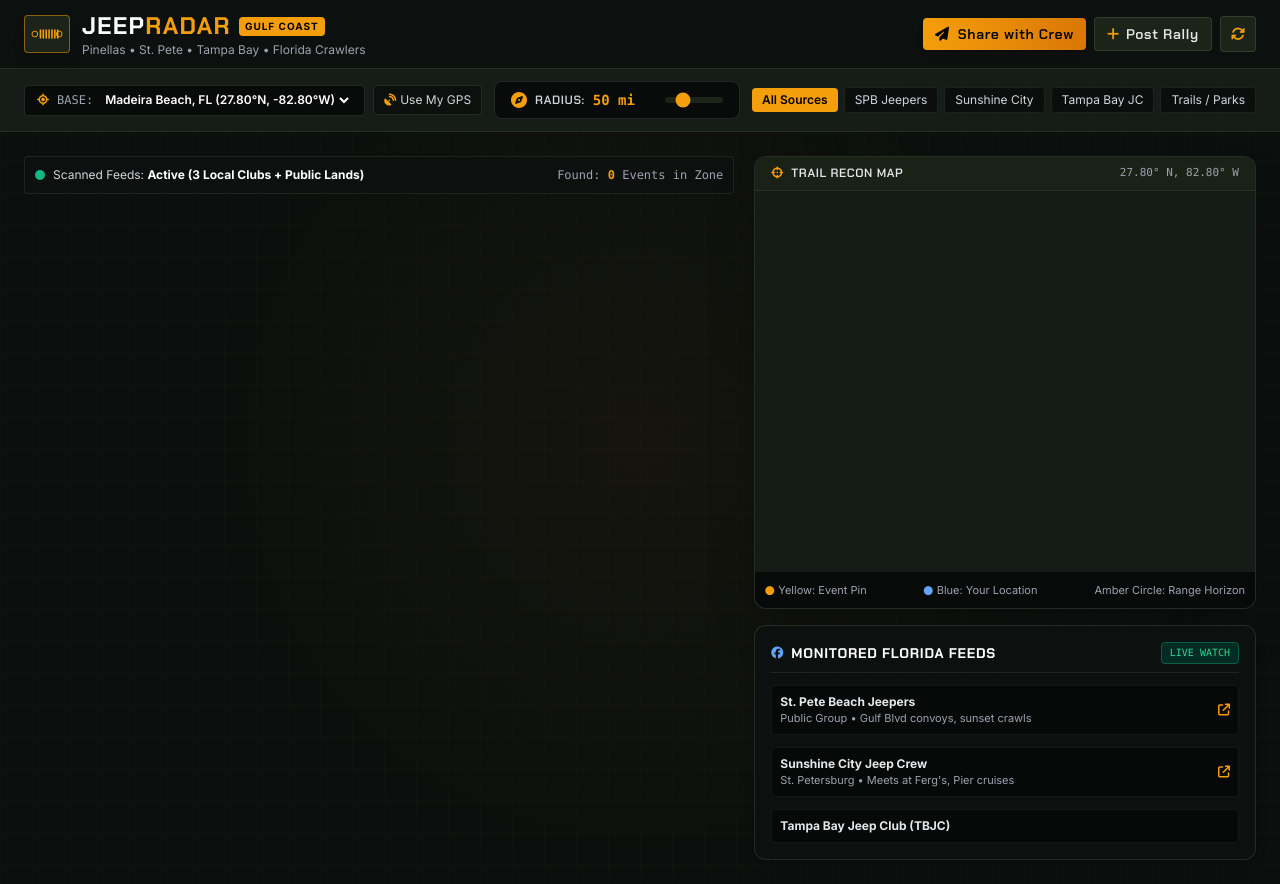
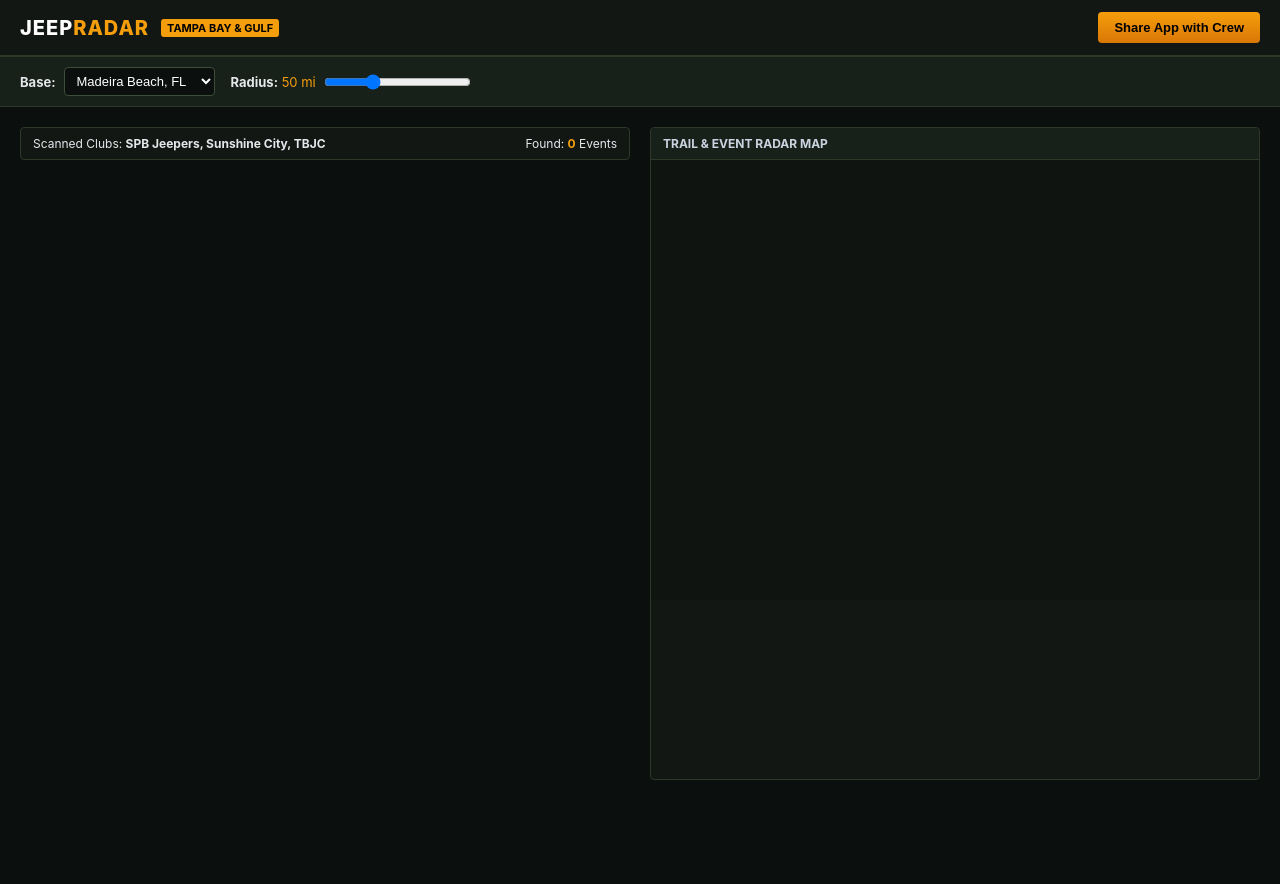
Before and after one commit to serenomanagermike-beep/jeep-radar, a plain HTML site: page index.html in a window 1280 px wide. After the commit the page ends 800 px from the top, so only its background shows below. Drawn offline with nearby package versions, Linux system fonts and the light colour scheme.

Commit message:
Update index.html

```diff
--- a/index.html
+++ b/index.html
@@ -2,251 +2,245 @@
 <html lang="en">
 <head>
   <meta charset="UTF-8">
-  <meta name="viewport" content="width=device-width, initial-scale=1.0, maximum-scale=1.0, user-scalable=no">
+  <meta name="viewport" content="width=device-width, initial-scale=1.0">
   <title>JeepRadar // Florida Gulf Coast</title>
 
-  <!-- Tailwind CSS & FontAwesome -->
-  <script src="https://cdn.tailwindcss.com"></script>
-  <link rel="stylesheet" href="https://cdnjs.cloudflare.com/ajax/libs/font-awesome/6.5.1/css/all.min.css"/>
-  <link href="https://fonts.googleapis.com/css2?family=Chakra+Petch:wght@600;700&family=Inter:wght@400;500;600;700&display=swap" rel="stylesheet">
-
-  <!-- Leaflet CSS & JS -->
-  <link rel="stylesheet" href="https://cdnjs.cloudflare.com/ajax/libs/leaflet/1.9.4/leaflet.min.css" />
-  <script src="https://cdnjs.cloudflare.com/ajax/libs/leaflet/1.9.4/leaflet.min.js"></script>
-
-  <script>
-    tailwind.config = {
-      theme: {
-        extend: {
-          colors: {
-            jeep: {
-              olive: '#2d3829',
-              darkolive: '#1c2419',
-              lightolive: '#475841',
-              orange: '#f59e0b',
-              metal: '#181f1a',
-              steel: '#0d110f'
-            }
-          },
-          fontFamily: {
-            tactical: ['"Chakra Petch"', 'sans-serif'],
-            sans: ['Inter', 'sans-serif']
-          }
-        }
-      }
-    }
-  </script>
+  <link rel="stylesheet" href="https://unpkg.com/leaflet@1.9.4/dist/leaflet.css" />
+  <script src="https://unpkg.com/leaflet@1.9.4/dist/leaflet.js"></script>
 
   <style>
+    * { box-sizing: border-box; margin: 0; padding: 0; }
     body {
       background-color: #0b0f0d;
       color: #e5e7eb;
-      font-family: 'Inter', sans-serif;
+      font-family: -apple-system, BlinkMacSystemFont, "Segoe UI", Roboto, Helvetica, Arial, sans-serif;
+      min-height: 100vh;
+      display: flex;
+      flex-direction: column;
     }
-    .tactical-font { font-family: 'Chakra Petch', sans-serif; letter-spacing: 0.05em; }
-    .topo-grid {
-      background-image:
-        radial-gradient(circle at 50% 50%, rgba(245, 158, 11, 0.04) 0%, transparent 60%),
-        linear-gradient(rgba(245, 158, 11, 0.02) 1px, transparent 1px),
-        linear-gradient(90deg, rgba(245, 158, 11, 0.02) 1px, transparent 1px);
-      background-size: 100% 100%, 32px 32px, 32px 32px;
+    header {
+      background-color: #121714;
+      border-bottom: 2px solid #2d3829;
+      padding: 12px 20px;
+      display: flex;
+      justify-content: space-between;
+      align-items: center;
     }
-    .custom-scrollbar::-webkit-scrollbar { width: 6px; }
-    .custom-scrollbar::-webkit-scrollbar-track { background: #111612; }
-    .custom-scrollbar::-webkit-scrollbar-thumb { background: #2d3829; border-radius: 3px; }
+    .brand-row { display: flex; align-items: center; gap: 12px; }
+    .brand-title { font-size: 20px; font-weight: 800; color: #fff; letter-spacing: 1px; }
+    .brand-title span { color: #f59e0b; }
+    .badge {
+      background: #f59e0b;
+      color: #000;
+      font-size: 11px;
+      font-weight: 700;
+      padding: 2px 6px;
+      border-radius: 3px;
+      text-transform: uppercase;
+    }
+    .btn-share {
+      background: linear-gradient(180deg, #f59e0b, #d97706);
+      color: #000;
+      font-weight: 700;
+      font-size: 13px;
+      border: none;
+      padding: 8px 16px;
+      border-radius: 4px;
+      cursor: pointer;
+    }
+    .btn-share:hover { background: #d97706; }
+    .toolbar {
+      background: #18201a;
+      border-bottom: 1px solid #2d3829;
+      padding: 10px 20px;
+      display: flex;
+      flex-wrap: wrap;
+      align-items: center;
+      gap: 16px;
+    }
+    .tool-group { display: flex; align-items: center; gap: 8px; font-size: 13px; }
+    select, input[type="range"] {
+      background: #0b0f0d;
+      color: #fff;
+      border: 1px solid #3d4d38;
+      padding: 5px 8px;
+      border-radius: 4px;
+      font-size: 13px;
+    }
+    .main-grid {
+      display: grid;
+      grid-template-columns: 1fr 1fr;
+      gap: 20px;
+      padding: 20px;
+      max-width: 1400px;
+      width: 100%;
+      margin: 0 auto;
+      flex: 1;
+    }
+    @media (max-width: 900px) {
+      .main-grid { grid-template-columns: 1fr; }
+    }
+    .feed-panel { display: flex; flex-direction: column; gap: 12px; }
+    .status-bar {
+      background: #121714;
+      border: 1px solid #2d3829;
+      padding: 8px 12px;
+      border-radius: 4px;
+      font-size: 12px;
+      display: flex;
+      justify-content: space-between;
+    }
+    .event-card {
+      background: #151c17;
+      border: 1px solid #2d3829;
+      border-left: 4px solid #f59e0b;
+      padding: 14px;
+      border-radius: 4px;
+      display: flex;
+      flex-direction: column;
+      gap: 8px;
+    }
+    .event-header { display: flex; justify-content: space-between; align-items: flex-start; }
+    .event-title { font-size: 16px; font-weight: 700; color: #fff; }
+    .event-group { font-size: 11px; color: #f59e0b; font-weight: 600; text-transform: uppercase; }
+    .event-dist { font-size: 14px; font-weight: 700; color: #f59e0b; }
+    .event-desc { font-size: 13px; color: #cbd5e1; line-height: 1.4; }
+    .event-meta { font-size: 12px; color: #94a3b8; display: flex; gap: 16px; flex-wrap: wrap; }
+    .card-actions { display: flex; gap: 8px; margin-top: 4px; }
+    .btn-action {
+      background: #242f26;
+      border: 1px solid #3d4d38;
+      color: #fff;
+      padding: 6px 10px;
+      font-size: 12px;
+      border-radius: 4px;
+      text-decoration: none;
+      cursor: pointer;
+    }
+    .btn-action:hover { background: #334335; }
+    .map-panel {
+      background: #121714;
+      border: 1px solid #2d3829;
+      border-radius: 4px;
+      overflow: hidden;
+      display: flex;
+      flex-direction: column;
+    }
+    .map-header {
+      padding: 8px 12px;
+      background: #18201a;
+      font-size: 12px;
+      font-weight: 700;
+      color: #cbd5e1;
+      border-bottom: 1px solid #2d3829;
+    }
     #radarMap {
       width: 100%;
-      height: 380px;
-      min-height: 350px;
+      height: 440px;
+      background: #0f1411;
+    }
+    .modal-overlay {
+      position: fixed;
+      inset: 0;
+      background: rgba(0,0,0,0.85);
+      display: flex;
+      justify-content: center;
+      align-items: center;
+      z-index: 9999;
+      padding: 16px;
+    }
+    .modal-box {
       background: #151c17;
-      z-index: 10;
+      border: 2px solid #f59e0b;
+      border-radius: 6px;
+      max-width: 500px;
+      width: 100%;
+      padding: 20px;
+      display: flex;
+      flex-direction: column;
+      gap: 12px;
     }
-    .leaflet-tile {
-      filter: brightness(0.85) contrast(1.15) saturate(0.9);
+    .modal-box textarea {
+      width: 100%;
+      background: #0b0f0d;
+      border: 1px solid #2d3829;
+      color: #cbd5e1;
+      padding: 10px;
+      font-size: 12px;
+      font-family: monospace;
+      resize: none;
+      border-radius: 4px;
     }
-    .leaflet-popup-content-wrapper {
-      background: #1a221b;
-      color: #f3f4f6;
-      border: 1px solid #f59e0b;
-      border-radius: 8px;
-    }
-    .leaflet-popup-tip { background: #1a221b; }
   </style>
 </head>
-<body class="min-h-screen topo-grid flex flex-col selection:bg-jeep-orange selection:text-black">
+<body>
 
-  <!-- TOP HEADER -->
-  <header class="bg-jeep-steel/95 border-b border-jeep-lightolive/40 backdrop-blur sticky top-0 z-50 px-3 sm:px-6 py-2.5">
-    <div class="max-w-7xl mx-auto flex items-center justify-between">
-
-      <!-- 7-Slot Grille Branding -->
-      <div class="flex items-center gap-3">
-        <div class="bg-jeep-darkolive p-1.5 rounded border border-jeep-orange/50 flex items-center justify-center shadow-lg">
-          <svg class="w-8 h-6 text-jeep-orange fill-current" viewBox="0 0 100 60" xmlns="http://www.w3.org/2000/svg">
-            <circle cx="12" cy="30" r="9" stroke="#f59e0b" stroke-width="3" fill="#1c2419" />
-            <circle cx="88" cy="30" r="9" stroke="#f59e0b" stroke-width="3" fill="#1c2419" />
-            <rect x="27" y="15" width="5" height="30" rx="2.5" />
-            <rect x="36" y="15" width="5" height="30" rx="2.5" />
-            <rect x="45" y="15" width="5" height="30" rx="2.5" />
-            <rect x="54" y="15" width="5" height="30" rx="2.5" />
-            <rect x="63" y="15" width="5" height="30" rx="2.5" />
-            <rect x="72" y="15" width="5" height="30" rx="2.5" />
-            <rect x="81" y="15" width="5" height="30" rx="2.5" />
-          </svg>
-        </div>
-        <div>
-          <div class="flex items-center gap-2">
-            <span class="tactical-font text-xl sm:text-2xl font-bold tracking-wider text-white">JEEP<span class="text-jeep-orange">RADAR</span></span>
-            <span class="text-[10px] uppercase font-bold tracking-widest bg-jeep-orange text-black px-1.5 py-0.5 rounded">Gulf Coast</span>
-          </div>
-          <p class="text-xs text-gray-400 hidden sm:block">Pinellas • St. Pete • Tampa Bay • Florida Crawlers</p>
-        </div>
-      </div>
-
-      <!-- Action Buttons -->
-      <div class="flex items-center gap-2">
-        <button id="openShareModalBtn" class="flex items-center gap-2 bg-gradient-to-r from-amber-500 to-amber-600 hover:from-amber-600 hover:to-amber-700 text-black font-semibold px-3 py-1.5 rounded text-xs sm:text-sm tactical-font transition-all shadow-md active:scale-95">
-          <i class="fa-solid fa-paper-plane"></i>
-          <span>Share with Crew</span>
-        </button>
-
-        <button id="openPostModalBtn" class="flex items-center gap-1.5 bg-jeep-darkolive hover:bg-jeep-olive text-gray-200 border border-jeep-lightolive/50 px-3 py-1.5 rounded text-xs sm:text-sm tactical-font transition active:scale-95">
-          <i class="fa-solid fa-plus text-jeep-orange"></i>
-          <span class="hidden md:inline">Post Rally</span>
-        </button>
-
-        <button id="syncFeedsBtn" title="Reset / Refresh Feeds" class="bg-jeep-darkolive hover:bg-jeep-olive text-gray-200 border border-jeep-lightolive/50 w-9 h-9 rounded flex items-center justify-center transition active:rotate-180 duration-300">
-          <i class="fa-solid fa-arrows-rotate text-jeep-orange text-sm"></i>
-        </button>
-      </div>
-
+  <header>
+    <div class="brand-row">
+      <div class="brand-title">JEEP<span>RADAR</span></div>
+      <div class="badge">Tampa Bay & Gulf</div>
     </div>
+    <button class="btn-share" onclick="openShareModal()">Share App with Crew</button>
   </header>
 
-  <!-- TELEMETRY & RADIUS TOOLBAR -->
-  <section class="bg-jeep-metal/90 border-b border-jeep-lightolive/30 px-3 sm:px-6 py-3">
-    <div class="max-w-7xl mx-auto flex flex-col md:flex-row items-stretch md:items-center justify-between gap-3">
+  <section class="toolbar">
+    <div class="tool-group">
+      <label for="baseSelect"><strong>Base:</strong></label>
+      <select id="baseSelect" onchange="changeBaseLocation(this.value)">
+        <option value="madeira">Madeira Beach, FL</option>
+        <option value="stpete">St. Pete Beach</option>
+        <option value="tampa">Tampa Downtown</option>
+        <option value="croom">Brooksville / Croom</option>
+      </select>
+    </div>
 
-      <!-- Base Coordinates -->
-      <div class="flex items-center gap-2 flex-wrap">
-        <div class="flex items-center gap-2 bg-black/60 border border-jeep-lightolive/40 px-3 py-1.5 rounded text-xs">
-          <i class="fa-solid fa-location-crosshairs text-jeep-orange"></i>
-          <span class="text-gray-400 font-mono">BASE:</span>
-          <select id="baseLocationSelect" class="bg-transparent text-white font-semibold focus:outline-none cursor-pointer">
-            <option value="madeira" class="bg-jeep-steel text-white">Madeira Beach, FL (27.80°N, -82.80°W)</option>
-            <option value="stpete" class="bg-jeep-steel text-white">St. Pete Beach (Gulf Blvd)</option>
-            <option value="tampa" class="bg-jeep-steel text-white">Tampa Downtown (27.95°N, -82.45°W)</option>
-            <option value="clearwater" class="bg-jeep-steel text-white">Clearwater Beach Pier 60</option>
-            <option value="ocala" class="bg-jeep-steel text-white">Ocala National Forest / Hardrock</option>
-          </select>
-        </div>
-
-        <button id="useDeviceGpsBtn" class="bg-black/40 hover:bg-jeep-darkolive border border-jeep-lightolive/40 px-2.5 py-1.5 rounded text-xs text-gray-300 flex items-center gap-1 transition">
-          <i class="fa-solid fa-satellite-dish text-jeep-orange"></i>
-          <span class="hidden sm:inline">Use My GPS</span>
-        </button>
-      </div>
-
-      <!-- Radius Range Slider -->
-      <div class="flex items-center gap-4 bg-black/60 border border-jeep-lightolive/40 px-4 py-2 rounded-lg flex-1 max-w-lg">
-        <div class="flex items-center gap-2 whitespace-nowrap">
-          <i class="fa-solid fa-compass text-jeep-orange"></i>
-          <span class="tactical-font text-xs font-semibold uppercase text-gray-300">Radius:</span>
-          <span id="radiusValDisplay" class="font-mono text-sm font-bold text-jeep-orange min-w-[3.5rem]">50 mi</span>
-        </div>
-        <input
-          id="radiusSlider"
-          type="range"
-          min="5"
-          max="200"
-          value="50"
-          step="5"
-          class="w-full h-1.5 bg-jeep-darkolive rounded-lg appearance-none cursor-pointer accent-amber-500"
-        />
-      </div>
-
-      <!-- Club Filter Chips -->
-      <div class="flex items-center gap-1.5 overflow-x-auto pb-1 md:pb-0 custom-scrollbar text-xs">
-        <button data-filter="all" class="filter-pill active bg-jeep-orange text-black font-semibold px-2.5 py-1 rounded whitespace-nowrap">All Sources</button>
-        <button data-filter="spb" class="filter-pill bg-black/50 text-gray-300 hover:text-white border border-jeep-lightolive/30 px-2.5 py-1 rounded whitespace-nowrap">SPB Jeepers</button>
-        <button data-filter="sunshine" class="filter-pill bg-black/50 text-gray-300 hover:text-white border border-jeep-lightolive/30 px-2.5 py-1 rounded whitespace-nowrap">Sunshine City</button>
-        <button data-filter="tbjc" class="filter-pill bg-black/50 text-gray-300 hover:text-white border border-jeep-lightolive/30 px-2.5 py-1 rounded whitespace-nowrap">Tampa Bay JC</button>
-        <button data-filter="trails" class="filter-pill bg-black/50 text-gray-300 hover:text-white border border-jeep-lightolive/30 px-2.5 py-1 rounded whitespace-nowrap">Trails / Parks</button>
-      </div>
-
+    <div class="tool-group">
+      <label for="radiusSlider"><strong>Radius:</strong> <span id="radiusLabel" style="color:#f59e0b;">50 mi</span></label>
+      <input id="radiusSlider" type="range" min="10" max="150" value="50" step="5" oninput="updateRadius(this.value)">
     </div>
   </section>
 
-  <!-- DASHBOARD CONTAINER -->
-  <main class="max-w-7xl mx-auto w-full p-3 sm:p-6 grid grid-cols-1 lg:grid-cols-12 gap-5 flex-1">
+  <main class="main-grid">
+    <div class="feed-panel">
+      <div class="status-bar">
+        <span>Scanned Clubs: <strong>SPB Jeepers, Sunshine City, TBJC</strong></span>
+        <span>Found: <strong id="countDisplay" style="color:#f59e0b;">0</strong> Events</span>
+      </div>
+      <div id="cardsContainer"></div>
+    </div>
 
-    <!-- LEFT: EVENTS FEED -->
-    <div class="lg:col-span-7 flex flex-col gap-4">
+    <div class="map-panel">
+      <div class="map-header">TRAIL & EVENT RADAR MAP</div>
+      <div id="radarMap"></div>
+    </div>
+  </main>
 
-      <div class="flex items-center justify-between bg-jeep-steel/80 p-2.5 rounded border border-jeep-lightolive/30 text-xs">
-        <div class="flex items-center gap-2">
-          <span class="inline-block w-2.5 h-2.5 rounded-full bg-emerald-500 animate-ping"></span>
-          <span class="text-gray-300">Scanned Feeds: <strong class="text-white">Active (3 Local Clubs + Public Lands)</strong></span>
-        </div>
-        <div class="text-gray-400 font-mono">
-          Found: <span id="eventCountBadge" class="text-jeep-orange font-bold">0</span> Events in Zone
-        </div>
+  <!-- SHARE MODAL -->
+  <div id="shareModal" class="modal-overlay" style="display:none;">
+    <div class="modal-box">
+      <h3 style="color:#fff;">Share JeepRadar with Crew</h3>
+      <p style="font-size:12px; color:#94a3b8;">Copy message or send directly via SMS with home screen instructions.</p>
+
+      <div style="display:flex; gap:8px;">
+        <input id="sharePhone" type="tel" placeholder="Phone number (optional)" style="flex:1;">
+        <button class="btn-share" onclick="sendSmsDirect()">Send SMS</button>
       </div>
 
-      <div id="eventsListContainer" class="flex flex-col gap-3 custom-scrollbar">
-        <!-- Event Cards dynamically generated -->
+      <textarea id="shareText" rows="6" readonly></textarea>
+
+      <div style="display:flex; justify-content:space-between;">
+        <button class="btn-action" onclick="copyShareText()">Copy to Clipboard</button>
+        <button class="btn-action" onclick="closeShareModal()">Close</button>
       </div>
+    </div>
+  </div>
 
-    </div>
+  <script>
+    const LOCATIONS = {
+      madeira: { lat: 27.7989, lng: -82.8023, name: "Madeira Beach" },
+      stpete:  { lat: 27.7253, lng: -82.7412, name: "St. Pete Beach" },
+      tampa:   { lat: 27.9506, lng: -82.4572, name: "Tampa" },
+      croom:   { lat: 28.5910, lng: -82.2612, name: "Brooksville / Croom" }
+    };
 
-    <!-- RIGHT: INTERACTIVE MAP & DIRECTORY -->
-    <div class="lg:col-span-5 flex flex-col gap-4">
-
-      <div class="bg-jeep-steel border border-jeep-lightolive/40 rounded-xl overflow-hidden shadow-2xl flex flex-col">
-        <div class="bg-jeep-darkolive/90 px-4 py-2 flex items-center justify-between border-b border-jeep-lightolive/30">
-          <div class="flex items-center gap-2">
-            <i class="fa-solid fa-crosshairs text-jeep-orange text-xs"></i>
-            <span class="tactical-font text-xs uppercase tracking-wider text-gray-200">Trail Recon Map</span>
-          </div>
-          <span class="text-[11px] text-gray-400 font-mono" id="mapCenterCoords">27.80° N, 82.80° W</span>
-        </div>
-
-        <div id="radarMap"></div>
-
-        <div class="p-2.5 bg-black/40 text-[11px] text-gray-400 flex items-center justify-between border-t border-jeep-lightolive/20">
-          <span><i class="fa-solid fa-circle text-jeep-orange text-[9px] mr-1"></i>Yellow: Event Pin</span>
-          <span><i class="fa-solid fa-circle text-blue-400 text-[9px] mr-1"></i>Blue: Your Location</span>
-          <span>Amber Circle: Range Horizon</span>
-        </div>
-      </div>
-
-      <!-- Monitored Feeds List -->
-      <div class="bg-jeep-steel/90 border border-jeep-lightolive/40 rounded-xl p-4 flex flex-col gap-3 shadow-lg text-xs">
-        <div class="flex items-center justify-between border-b border-jeep-lightolive/30 pb-2">
-          <div class="flex items-center gap-2">
-            <i class="fa-brands fa-facebook text-blue-400"></i>
-            <h3 class="tactical-font text-sm font-bold uppercase tracking-wider text-white">Monitored Florida Feeds</h3>
-          </div>
-          <span class="text-[10px] bg-emerald-950 text-emerald-400 border border-emerald-800 px-2 py-0.5 rounded font-mono">LIVE WATCH</span>
-        </div>
-
-        <div class="flex items-center justify-between p-2 rounded bg-black/40 border border-jeep-lightolive/20">
-          <div>
-            <div class="font-bold text-gray-200">St. Pete Beach Jeepers</div>
-            <div class="text-[11px] text-gray-400">Public Group • Gulf Blvd convoys, sunset crawls</div>
-          </div>
-          <a href="https://www.facebook.com/search/groups/?q=st%20pete%20beach%20jeepers" target="_blank" class="text-jeep-orange hover:underline text-xs"><i class="fa-solid fa-arrow-up-right-from-square"></i></a>
-        </div>
-
-        <div class="flex items-center justify-between p-2 rounded bg-black/40 border border-jeep-lightolive/20">
-          <div>
-            <div class="font-bold text-gray-200">Sunshine City Jeep Crew</div>
-            <div class="text-[11px] text-gray-400">St. Petersburg • Meets at Ferg's, Pier cruises</div>
-          </div>
-          <a href="https://www.facebook.com/search/groups/?q=sunshine%20city%20jeep%20crew" target="_blank" class="text-jeep-orange hover:underline text-xs"><i class="fa-solid fa-arrow-up-right-from-square"></i></a>
-        </div>
-
-        <div class="flex items-center justify-between p-2 rounded bg-black/40 border border-jeep-lightolive/20">
-          <div>
-            <div class="font-bold text-gray-200">Tampa Bay Jeep Club (TBJC)</div>
-            <div class="
+    const EVENTS =
```
